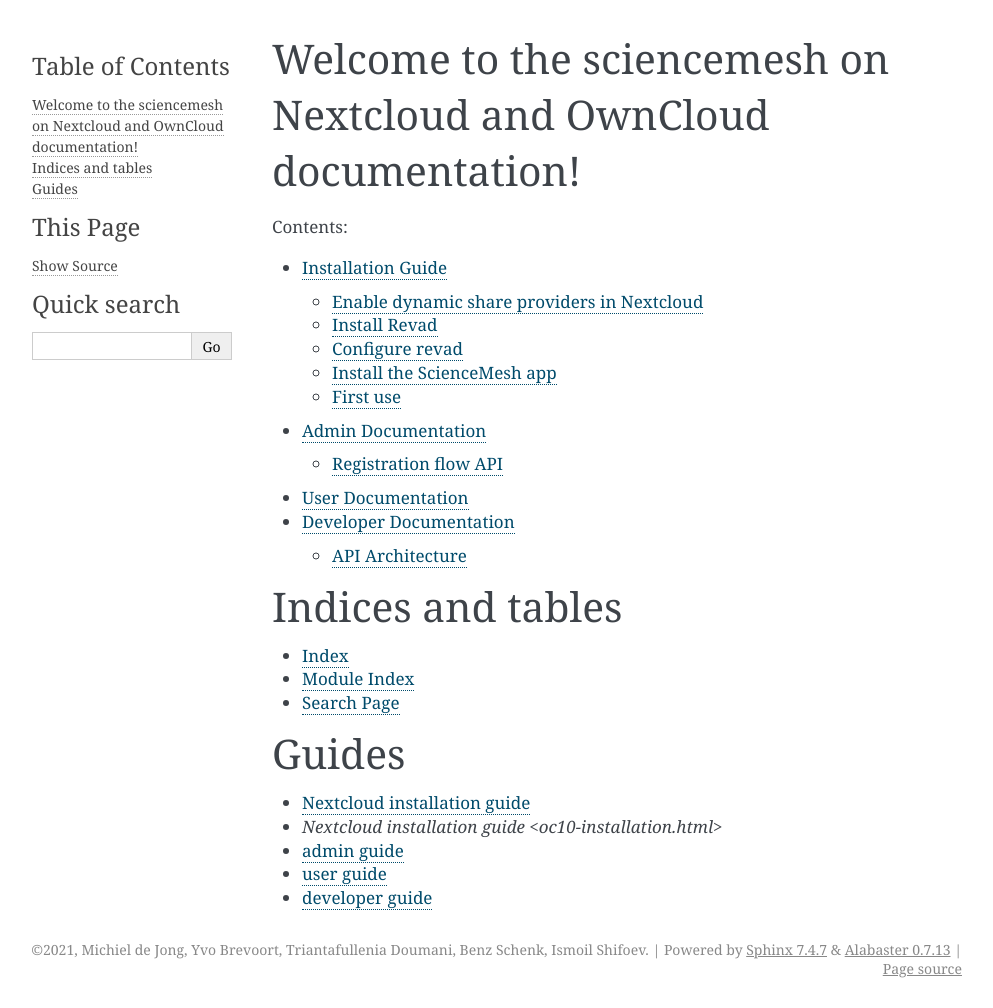
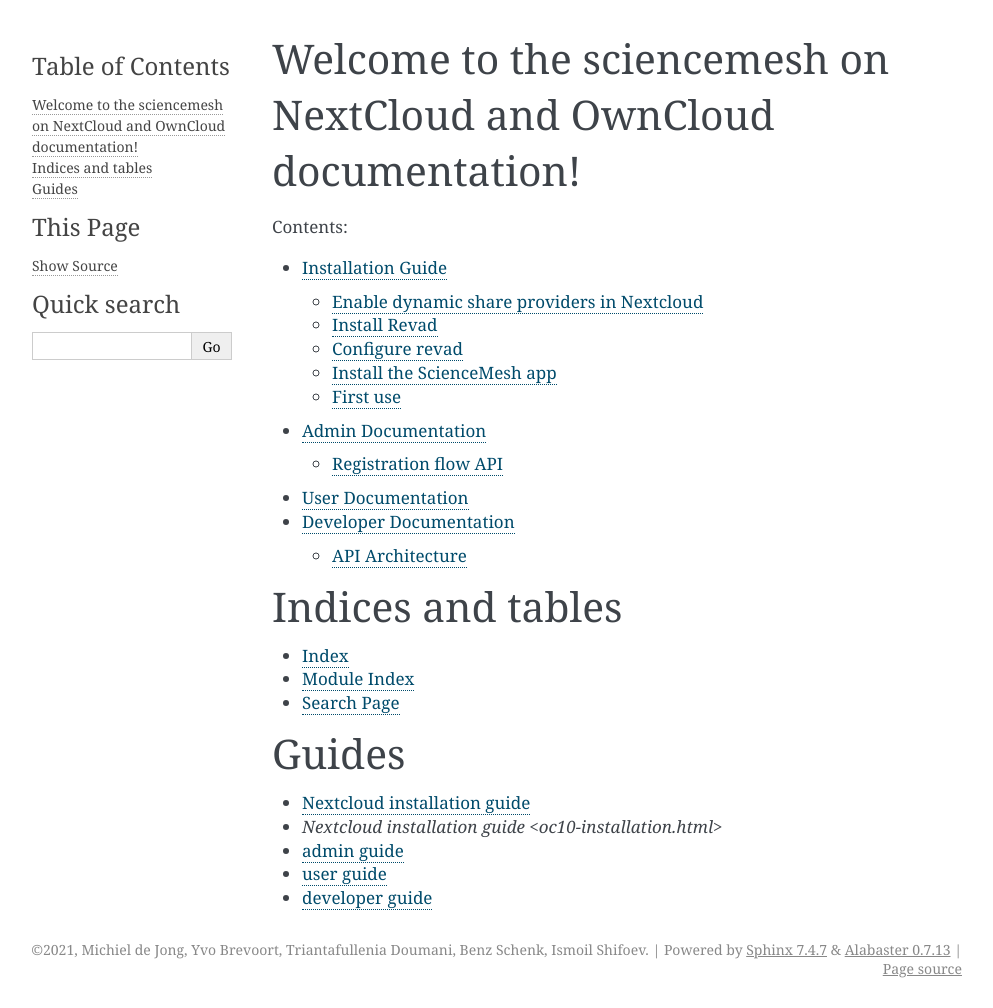
Before and after one commit to pondersource/sciencemesh-php, a Sphinx documentation site: the page built from source/index.rst, in a window 1280 px wide. Shown: the whole page, without its empty margins (148-1141 px from the left). Built offline with Sphinx 7.4.7, drawn with Linux system fonts in a browser that asks for light colours.

Commit message:
removing some some typos

```diff
--- a/source/index.rst
+++ b/source/index.rst
@@ -3,7 +3,7 @@
    You can adapt this file completely to your liking, but it should at least
    contain the root `toctree` directive.
 
-Welcome to the sciencemesh on Nextcloud and OwnCloud documentation!
+Welcome to the sciencemesh on NextCloud and OwnCloud documentation!
 ===================================================
 
 .. toctree::
```
